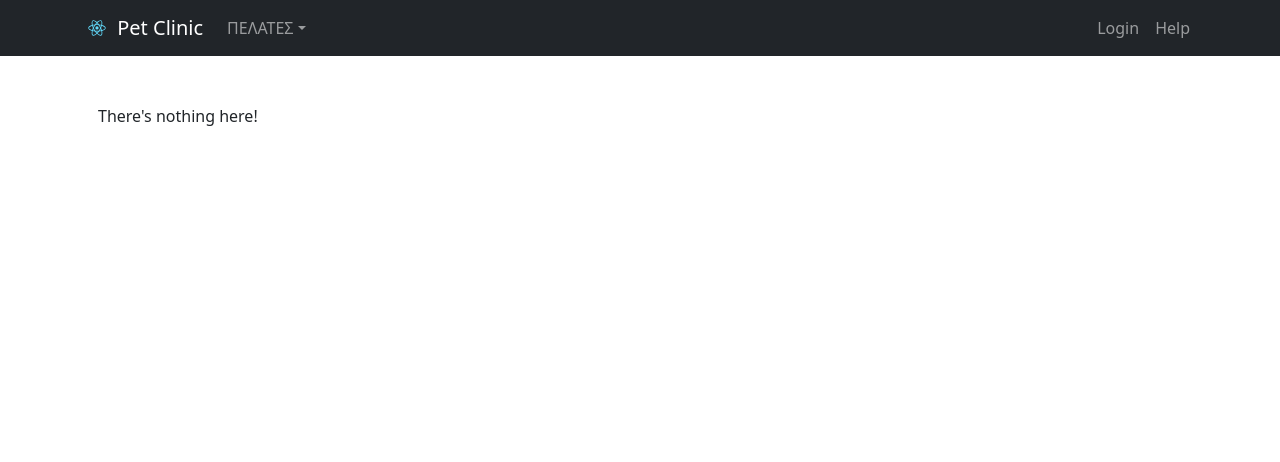
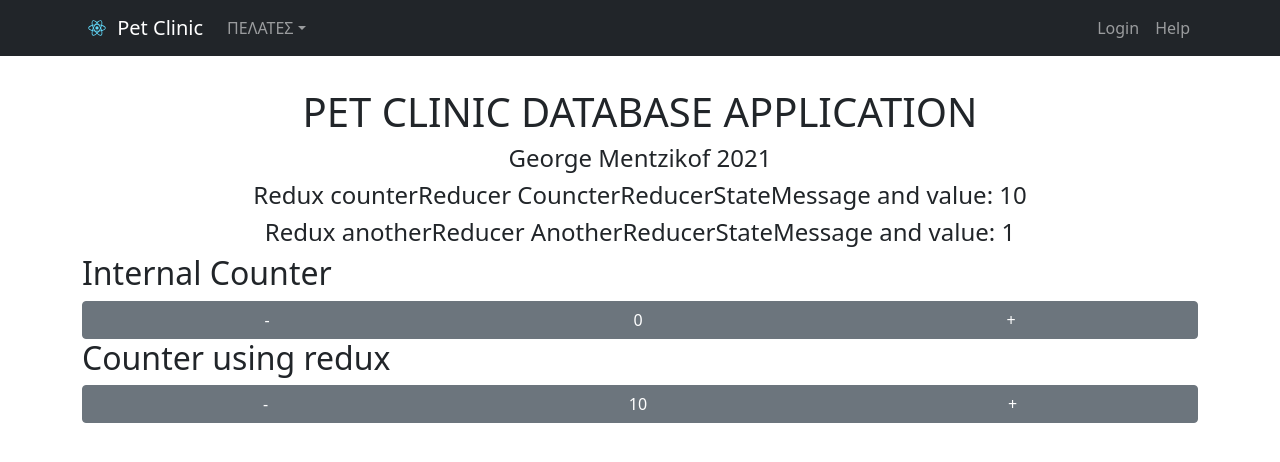
Before and after one commit to gmentzik/petclinic_frontend, a React (Create React App) app: page /countersdemo in a window 1280 px wide. Shown: the top 462 px of the page. Built offline with nearby package versions, Linux system fonts and the light colour scheme.

Commit message:
Seperate CountersDemo page. Fixed always forward to Home bug

```diff
--- a/src/App.tsx
+++ b/src/App.tsx
@@ -9,6 +9,7 @@ import { Route, Routes } from 'react-router-dom';
 import { connect } from 'react-redux';
 import { State } from './reducers';
 import { decreaseCount, increaseCount, resetCount } from './actions/counterActions';
+import CountersDemo from './page/countersDemo/CountersDemo';
 
 
 const mapStateToProps = (state: State) => {
@@ -40,17 +41,7 @@ const App = (props: any) => {
       <main>
         <Container fluid="md">
           <Routes>
-            <Route path="/" element={
-              <HomePage
-                counterMessage={props.counterState.message}
-                anotherMessage={props.anotherState.message}
-                counterValue={props.counterState.count}
-                anotherValue={props.anotherState.count}
-                increaseStoreCounter={props.increaseStoreCounter}
-                decreaseStoreCounter={props.decreaseStoreCounter}
-                resetStoreCounter={props.resetStoreCounter}
-              />
-            } />
+            <Route path="/" element={<HomePage /> } />
             <Route path="customers" element={<CustomerList />} />
             <Route path="customers/form" element={<CustomerForm />} >
               <Route path=":customerId" element={<CustomerForm />} />
@@ -65,6 +56,17 @@ const App = (props: any) => {
                 </main>
               }
             />
+            <Route path="/countersdemo" element={
+              <CountersDemo
+                counterMessage={props.counterState.message}
+                anotherMessage={props.anotherState.message}
+                counterValue={props.counterState.count}
+                anotherValue={props.anotherState.count}
+                increaseStoreCounter={props.increaseStoreCounter}
+                decreaseStoreCounter={props.decreaseStoreCounter}
+                resetStoreCounter={props.resetStoreCounter}
+              />
+            } />
           </Routes>
         </Container>
       </main>
--- a/src/page/common/Header.tsx
+++ b/src/page/common/Header.tsx
@@ -1,4 +1,4 @@
-import React, { useEffect } from "react";
+import React, { useEffect, useState } from "react";
 import { Container, Nav, Navbar, NavDropdown, Toast, ToastContainer, } from 'react-bootstrap';
 import { useDispatch, useSelector } from "react-redux";
 import { Link, createSearchParams } from "react-router-dom";
@@ -32,6 +32,7 @@ const Header = (props:any) => {
     const notificationsList: NotificationMessage[] = useSelector((state: State) => state.notificationsReducer.notificationsList);
     const dispatcher = useDispatch();
     const navigate = useNavigate();
+    const [logged, setLogged] = useState(false);
 
     useEffect(() => {
         const lastKnownUser = getCurrentUserFromLocalStorage();
@@ -50,7 +51,8 @@ const Header = (props:any) => {
     }, [dispatcher]);
 
     useEffect(() => {
-        if(loggedIn){
+        if(loggedIn && !logged){
+            setLogged(true);
             navigate("/");
         }
     }, [loggedIn, navigate]);
@@ -96,6 +98,7 @@ const Header = (props:any) => {
                                 <NavDropdown.Item as={Link} disabled={!loggedIn} to="customers/form">ΝΕΟΣ ΠΕΛΑΤΗΣ</NavDropdown.Item>
                                 <NavDropdown.Item as={Link} disabled={!loggedIn} to="customers/form/24">ΠΡΟΒΟΛΗ ΠΕΛΑΤΗ 24</NavDropdown.Item>
                                 <NavDropdown.Item as={Link} disabled={!loggedIn} to={location}>ΠΡΟΒΟΛΗ ΠΕΛΑΤΗ 25</NavDropdown.Item>
+                                <NavDropdown.Item as={Link} to={'countersdemo'}>COUNTERS DEMO</NavDropdown.Item>
                             </NavDropdown>
                         </Nav>
                         <Nav>
--- /dev/null
+++ b/src/page/countersDemo/CountersDemo.tsx
@@ -0,0 +1,55 @@
+import React from "react"
+import { Row } from "react-bootstrap"
+
+import Counter from "../../components/counter"
+
+interface Props {
+    counterValue: number;
+    counterMessage: string;
+    anotherValue: number;
+    anotherMessage: string;
+    increaseStoreCounter: any;
+    decreaseStoreCounter: any;
+    resetStoreCounter: any;
+}
+
+const CountersDemo = (props: Props) => {
+
+
+    return (
+        <>
+            <Row>
+                <div className="d-flex justify-content-center">
+                    <h1>PET CLINIC DATABASE APPLICATION</h1>
+                </div>
+            </Row>
+            <Row>
+                <div className="d-flex justify-content-center">
+                    <h4>George Mentzikof 2021</h4>
+                </div>
+            </Row>
+                <div>
+                    <Row>
+                        <div className="d-flex justify-content-center">
+                            <h4>Redux counterReducer {props.counterMessage}  and value: {props.counterValue}</h4>
+                        </div>
+                    </Row>
+                    <Row>
+                        <div className="d-flex justify-content-center">
+                            <h4>Redux anotherReducer {props.anotherMessage}  and value: {props.anotherValue}</h4>
+                        </div>
+                    </Row>
+                    <Row>
+                        <Counter
+                            counter={props.counterValue}
+                            increase={props.increaseStoreCounter}
+                            decrease={props.decreaseStoreCounter}
+                            reset={props.resetStoreCounter}
+                        />
+                    </Row>
+                </div>
+        </>
+    );
+}
+
+export default CountersDemo;
--- a/src/page/home/HomePage.tsx
+++ b/src/page/home/HomePage.tsx
@@ -1,19 +1,9 @@
 import React from "react"
 import { Alert, Row } from "react-bootstrap"
 import { useSelector } from "react-redux";
-import Counter from "../../components/counter"
 import { State } from "../../reducers";
-interface Props {
-    counterValue: number;
-    counterMessage: string;
-    anotherValue: number;
-    anotherMessage: string;
-    increaseStoreCounter: any;
-    decreaseStoreCounter: any;
-    resetStoreCounter: any;
-}
 
-const HomePage = (props: Props) => {
+const HomePage = () => {
 
     const loggedIn: boolean = useSelector((state: State) => state.userReducer.loggedIn);
 
@@ -38,28 +28,6 @@ const HomePage = (props: Props) => {
                     </div>
                 </Row>
             }
-            {!loggedIn &&
-                <div>
-                    <Row>
-                        <div className="d-flex justify-content-center">
-                            <h4>Redux counterReducer {props.counterMessage}  and value: {props.counterValue}</h4>
-                        </div>
-                    </Row>
-                    <Row>
-                        <div className="d-flex justify-content-center">
-                            <h4>Redux anotherReducer {props.anotherMessage}  and value: {props.anotherValue}</h4>
-                        </div>
-                    </Row>
-                    <Row>
-                        <Counter
-                            counter={props.counterValue}
-                            increase={props.increaseStoreCounter}
-                            decrease={props.decreaseStoreCounter}
-                            reset={props.resetStoreCounter}
-                        />
-                    </Row>
-                </div>
-            }
             {loggedIn &&
                 <Row>
                     <div className="d-flex justify-content-center">
--- a/src/page/login/Login.tsx
+++ b/src/page/login/Login.tsx
@@ -50,10 +50,6 @@ const Login = () => {
                 </Button>
             </Form>}
 
-            {loggedIn && <Alert className={'marginTop10px'} variant={'success'}>
-                Logged in successfuly!
-            </Alert>}
-
             {loginerror && <Alert className={'marginTop10px'} variant={'danger'}>
                 Login failed: ( {errmessage} )
             </Alert>}
```
